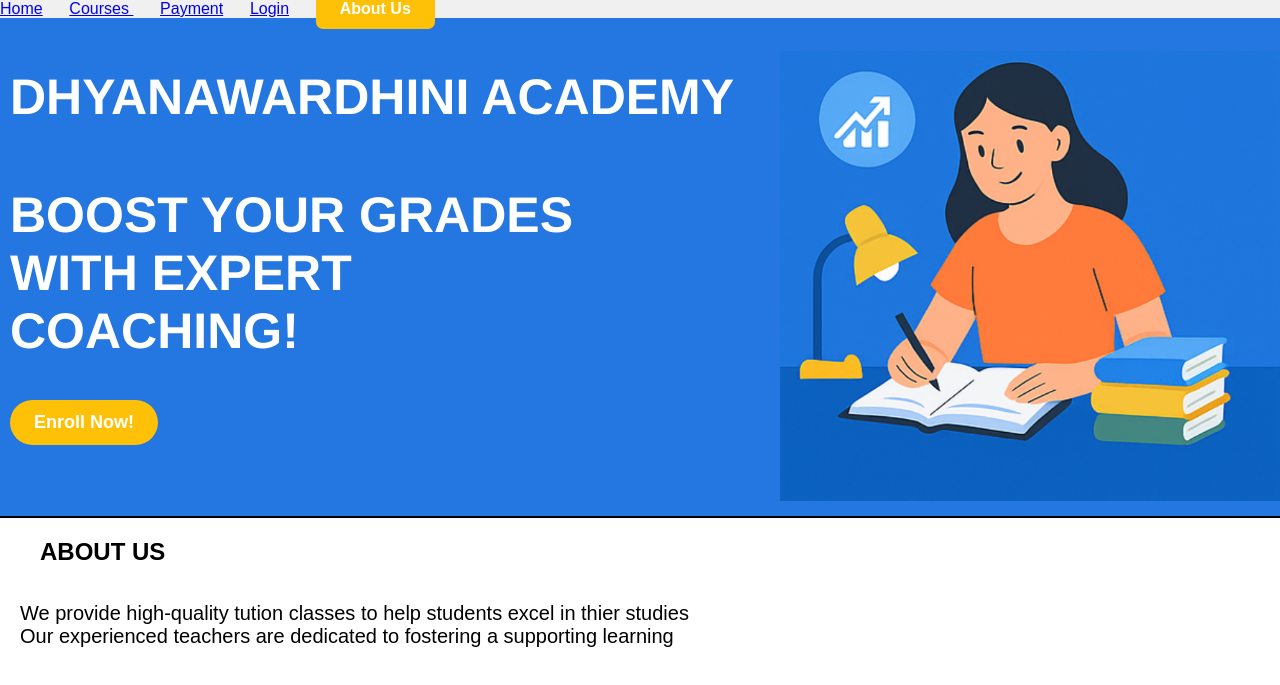
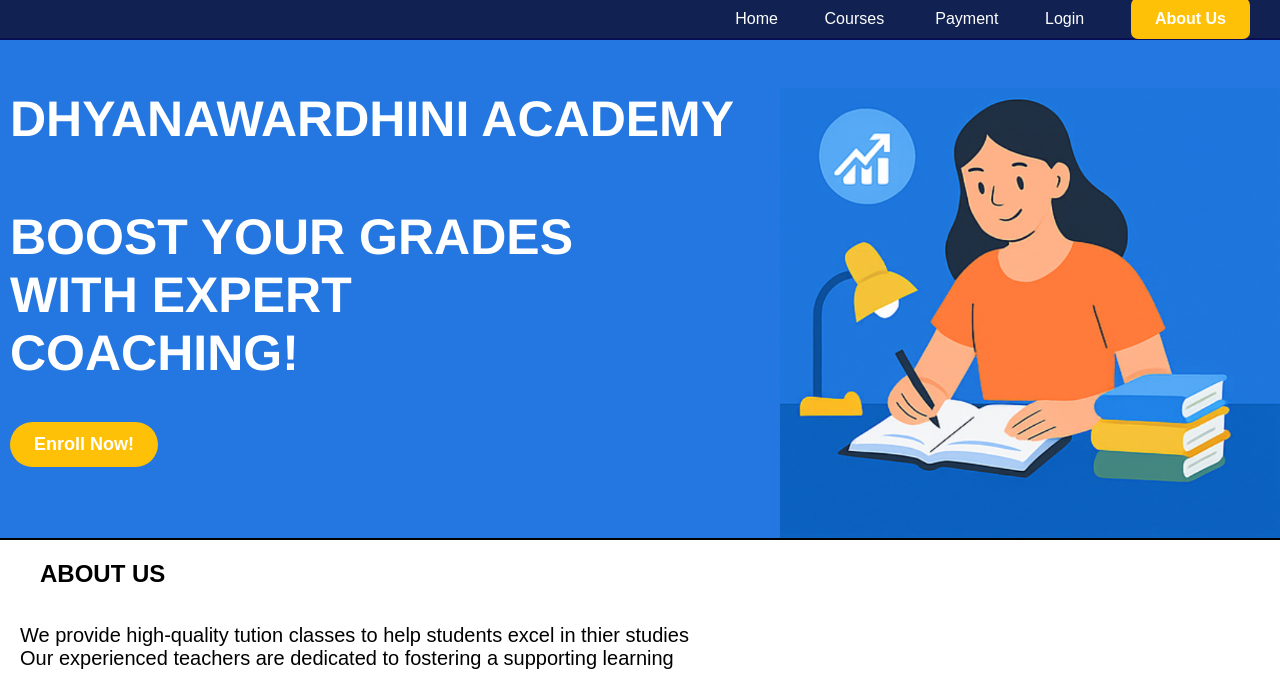
Before and after one commit to aryandeshpande11/Dhyanwardhini_Academy, a plain HTML site: page index.html in a window 1280 px wide. Shown: the top 685 px of the page. Drawn offline with Linux system fonts and the light colour scheme.

Commit message:
style.css

```diff
--- a/style/style.css
+++ b/style/style.css
@@ -26,6 +26,7 @@ body {
     background-color: #2476e0;
     padding: 10px;
     border-bottom: 2px solid #000000;
+    background-attachment: fixed;
 }
 .part1 p{
     text-align: right;
@@ -44,7 +45,7 @@ body {
    height: 450px;
    width: 500px;
    float: right;
-    transform: translateY(-115px);
+    transform: translateY(-100px);
   margin-right: -10px;
 }
 
@@ -182,3 +183,22 @@ footer a:hover{
     margin: 0 auto;
   }
 }
+.navbar {
+
+background-color: #112152;
+  padding: 10px;
+  border-bottom: 2px solid #060f55;
+  background-attachment: fixed;
+  text-align: right;
+}
+.navbar a {
+  color: #ffffff;
+  text-decoration: none;
+  margin-right: 20px;
+
+}
+.navbar a:hover {
+  color: #ca5d23;
+  text-decoration: wavy;
+  transition: 0.5s ease;
+}
```
